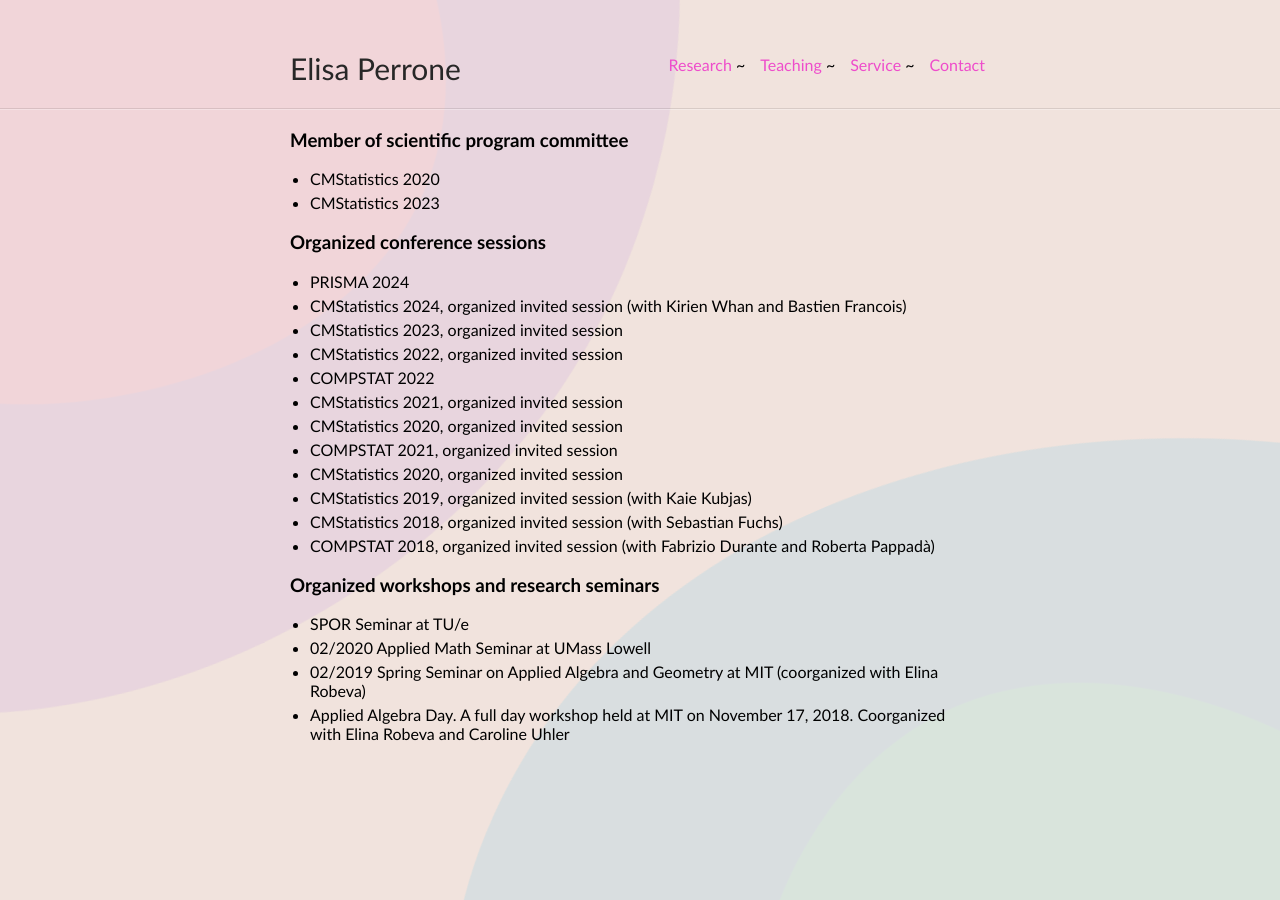
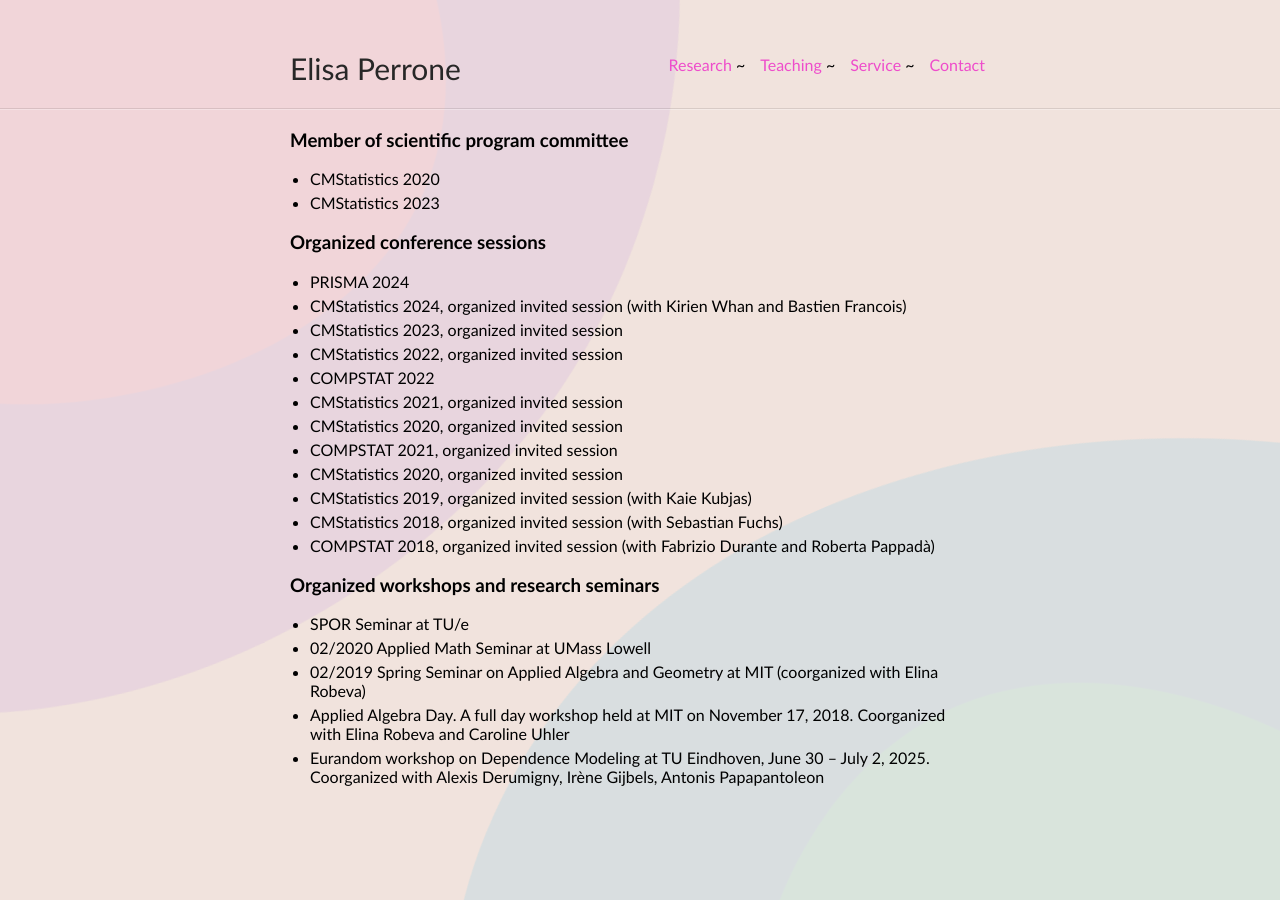
Before and after one commit to elisaperrone/elisaperrone.github.io, a Jekyll site: the page built from service.md, in a window 1280 px wide. Built offline with Jekyll 4.4.1, drawn with Linux system fonts in a browser that asks for light colours; our own code applies the rules of GitHub Pages for plain Markdown files.

Commit message:
Update service.md
added eurandom workshop

```diff
--- a/service.md
+++ b/service.md
@@ -28,3 +28,4 @@ layout: default
 * 02/2020 Applied Math Seminar at UMass Lowell
 * 02/2019	Spring Seminar on Applied Algebra and Geometry at MIT (coorganized with Elina Robeva)
 * Applied Algebra Day. A full day workshop held at MIT on November 17, 2018. Coorganized with Elina Robeva and Caroline Uhler
+* Eurandom workshop on Dependence Modeling at TU Eindhoven, June 30 -- July 2, 2025. Coorganized with Alexis Derumigny, Irène Gijbels, Antonis Papapantoleon
```
